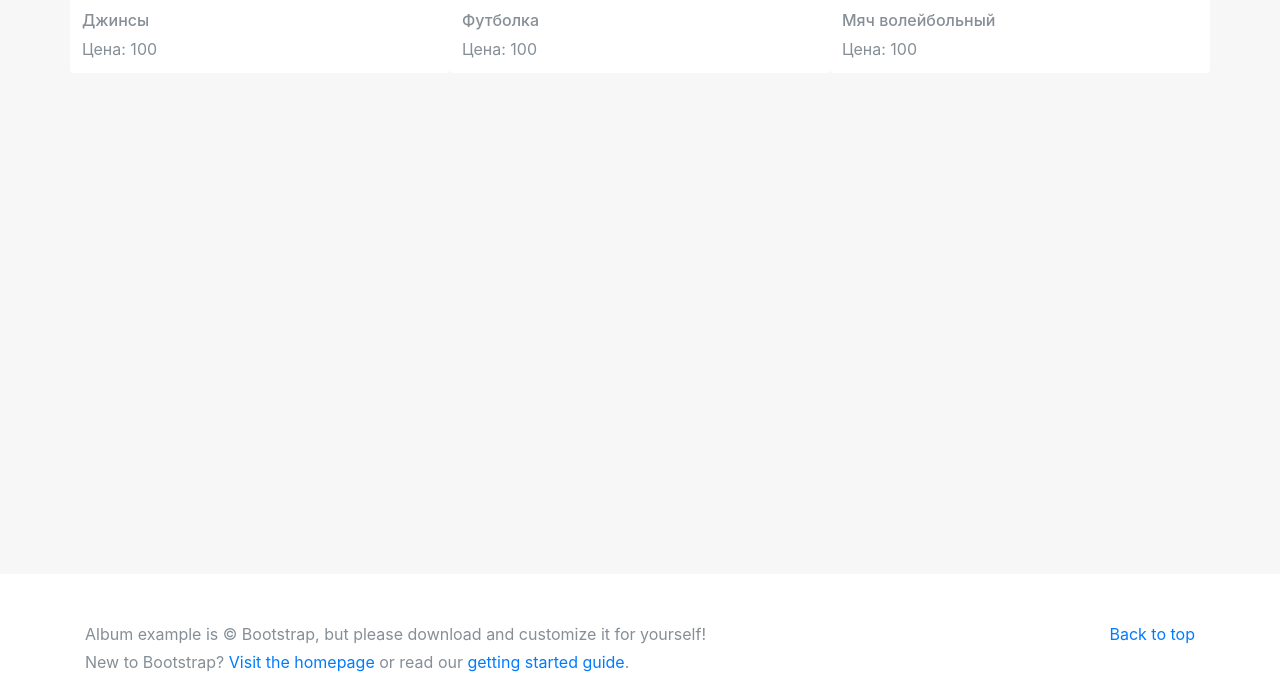
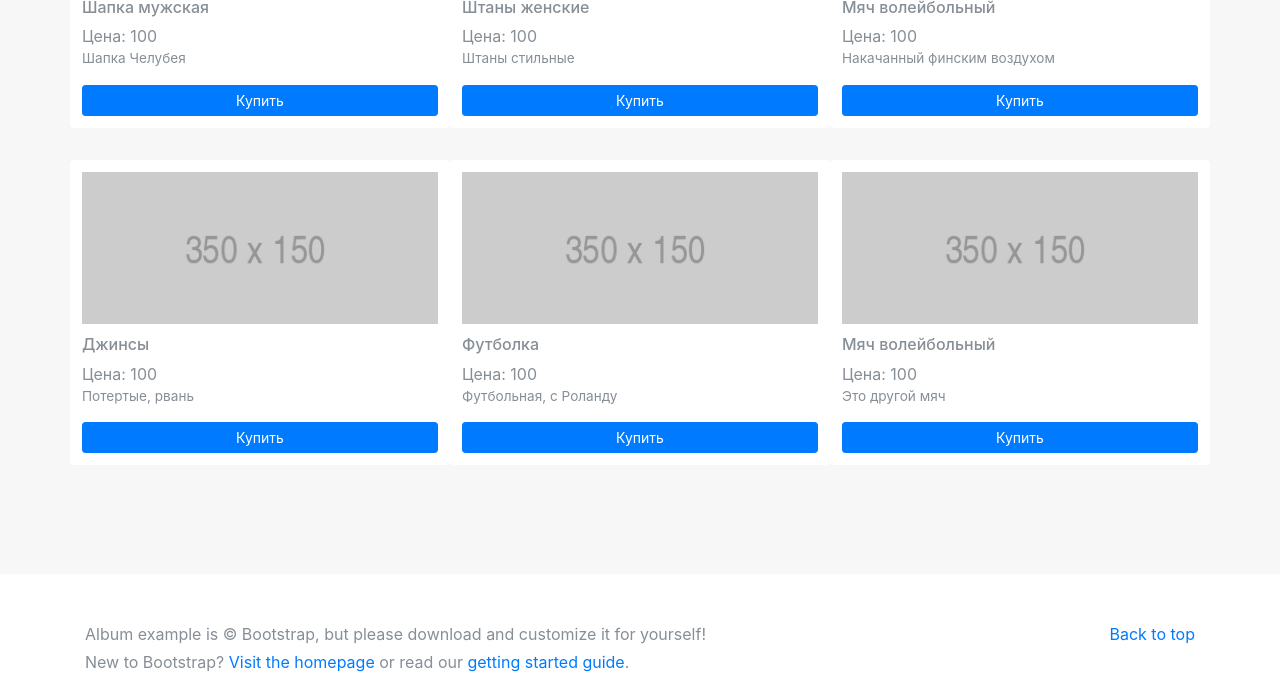
Before and after one commit to MAbdullin/php, a PHP site: page / in a window 1280 px wide. Shown: the part 670-1363 px from the top of the page. Run offline with PHP 8.4, Linux system fonts and the light colour scheme; some libraries are stand-ins or nearby versions.

Commit message:
Добавлены изображения

```diff
--- a/index.php
+++ b/index.php
@@ -67,10 +67,11 @@
         <div class="row">
             <?php foreach ($products as $product) : ?>
                 <div class="card">
-                    <img src="http://via.placeholder.com/350x150" alt="Card image cap">
+                    <img src="<?php echo getImage($product) ?>" alt="Card image cap">
                     <h6><?php echo getName($product) ?></h6>
                     <span>Цена: <?php echo getPrice($product) ?></span>
-                    <p class="card-text"><?php getDescription($product) ?></p>
+                    <p class="card-text"><?php echo getDescription($product) ?></p>
+                    <button type="button" class="btn btn-primary btn-sm">Купить</button>
                 </div>
             <?php endforeach; ?>
 
--- a/products.php
+++ b/products.php
@@ -1,12 +1,12 @@
 <?php
 //Название, Цена, описание
     $products = [
-        ['Шапка мужская', 100, 'Шапка Челубея'],
-        ['Штаны женские', 100, 'Штаны стильные'],
-        ['Мяч волейбольный', 100, 'Накачанный финским воздухом'],
-        ['Джинсы', 100, 'Потертые, рвань'],
-        ['Футболка', 100, 'Футбольная, с Роланду'],
-        ['Мяч волейбольный', 100, 'Это другой мяч']
+        ['Шапка мужская', 100, 'Шапка Челубея', './img/1.png'],
+        ['Штаны женские', 100, 'Штаны стильные', './img/2.png'],
+        ['Мяч волейбольный', 100, 'Накачанный финским воздухом', './img/3.png'],
+        ['Джинсы', 100, 'Потертые, рвань', './img/4.png'],
+        ['Футболка', 100, 'Футбольная, с Роланду', './img/5.png'],
+        ['Мяч волейбольный', 100, 'Это другой мяч', './img/6.png']
     ];
 
     function getName($product)
@@ -26,3 +26,9 @@
         return $product[2];
 
     }
+
+    function getImage($product)
+    {
+        return $product[3];
+
+    }
```
Also changed, not shown: img/1.png (added), img/2.png (added), img/3.png (added), img/4.png (added), img/5.png (added), img/6.png (added), img/flag.png (deleted).
